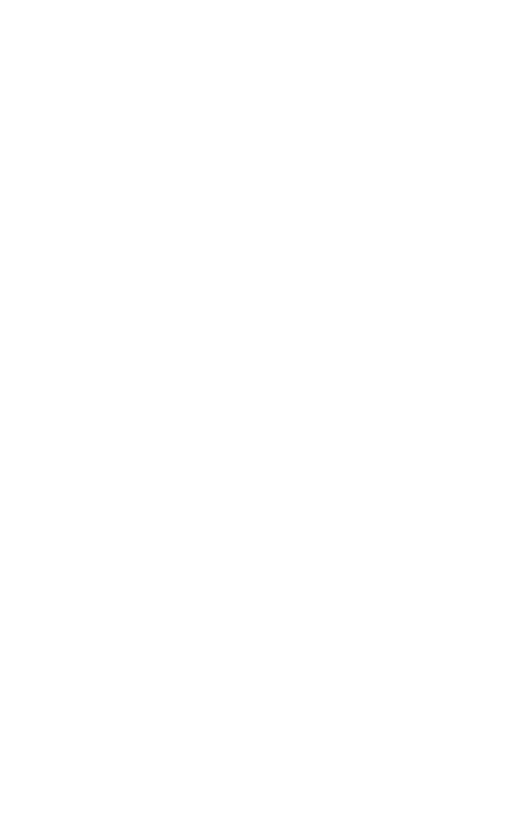
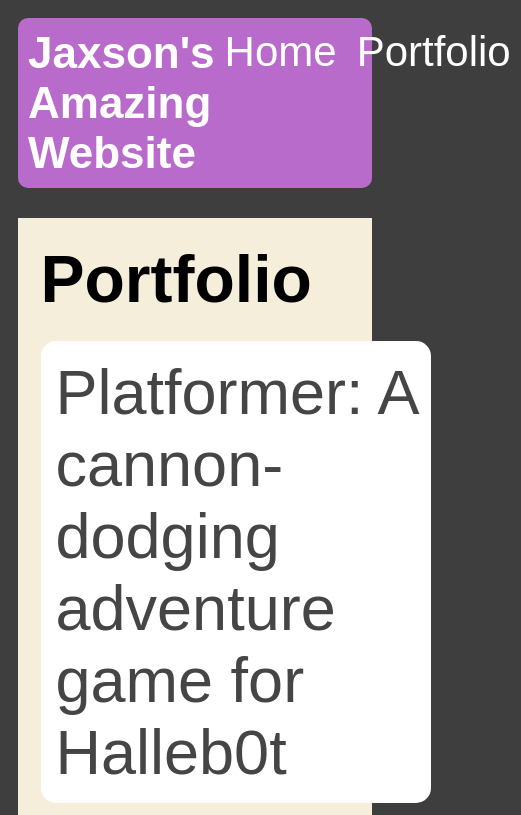
Before and after one commit to Weeks937/Weeks937.github.io, a plain HTML site: page portfolio.html in a window 390 px wide. Shown: the top 815 px of the page, 521 px wide, since content can reach past the window. Drawn offline with Linux system fonts and the light colour scheme.

Commit message:
portfolio css and html

```diff
--- a/portfolio.html
+++ b/portfolio.html
@@ -0,0 +1,44 @@
+<!DOCTYPE html>
+<html>
+  <head>
+    <title>Jaxson's Amazing Website</title>
+    <link rel="stylesheet" href="style.css" />
+    <link rel="icon" type="image/x-icon" href="favicon.jpg">
+  </head>
+
+  <body>
+    <!-- All content goes here -->
+    <div id="all-contents">
+        <nav>
+            <h1>Jaxson's Amazing Website</h1>
+
+            <ul id="nav-ul">
+                <li class="nav-li">
+                <a href="index.html">Home</a>
+                </li>
+
+                <li class="nav-li">
+                    <a href="portfolio.html">Portfolio</a>
+                </li>
+            </ul>
+        </nav>
+
+        <main>
+            <div class="content">
+                <h1>Portfolio</h1>
+                <ul id="portfolio">
+                    <li>
+                        <a href="fsd-projects/platformer/">Platformer: A cannon-dodging adventure game for Halleb0t</a>
+                    </li>
+                      <li>
+                        <a href="fsd-projects/bouncing-box/">Bouncing Box: A fun introduction to web game development</a>
+                      </li>
+                      <li>
+                        <a href="fsd-projects/circularity/">Circularity: A poetic motion experiment with circles</a>
+                      </li>
+                </ul>
+            </div>
+        </main>
+    </div>
+  </body>
+</html>
--- a/style.css
+++ b/style.css
@@ -17,6 +17,7 @@ nav {
   display: flex;
   padding: 10px;
   margin-bottom: 20px;
+  border-radius: 10px;
 }
 
 h1 {
@@ -54,6 +55,7 @@ main {
 .sidebar {
   margin-right: 25px;
   padding: 10px;
+  border: dotted;
 }
 
 .sidebar-img {
@@ -76,3 +78,77 @@ h2,
 h3 {
   margin: 0px;
 }
+/* Portfolio styles */
+.content h1 {
+  color: black;
+}
+
+#portfolio {
+  list-style-type: none;
+  padding-left: 0;
+}
+
+#portfolio li {
+  background: #fff;
+  padding: 10px;
+  border-radius: 10px;
+  margin-bottom: 10px;
+}
+
+#portfolio li:hover {
+  background: #eee;
+}
+
+#portfolio a {
+  text-decoration: none;
+  color: #454545;
+}
+/* responsive web design */
+@media screen and (min-width: 120px) and (max-width: 1080px) {
+  main {
+    height: 100ch;
+    zoom: 1.5;
+    display: grid;
+  }
+
+  h1 {
+    font-size: 44px;
+  }
+
+  h2 {
+    font-size: 42px;
+  }
+
+  h3 {
+    font-size: 36px;
+  }
+
+  #all-contents {
+    height: 100ch;
+    margin: none;
+  }
+
+  a {
+    font-size: 42px;
+  }
+
+  .sidebar {
+    margin-right: 0px;
+    justify-content: center;
+    align-items: center;
+  }
+
+  .sidebar-img {
+    width: 100%;
+  }
+
+  p,
+  li {
+    font-size: 24px;
+  }
+
+  .content {
+    align-content: center;
+    justify-content: center;
+  }
+}
```
Also changed, not shown: favicon.ico (added), favicon.jpg (added), 1 other file.
